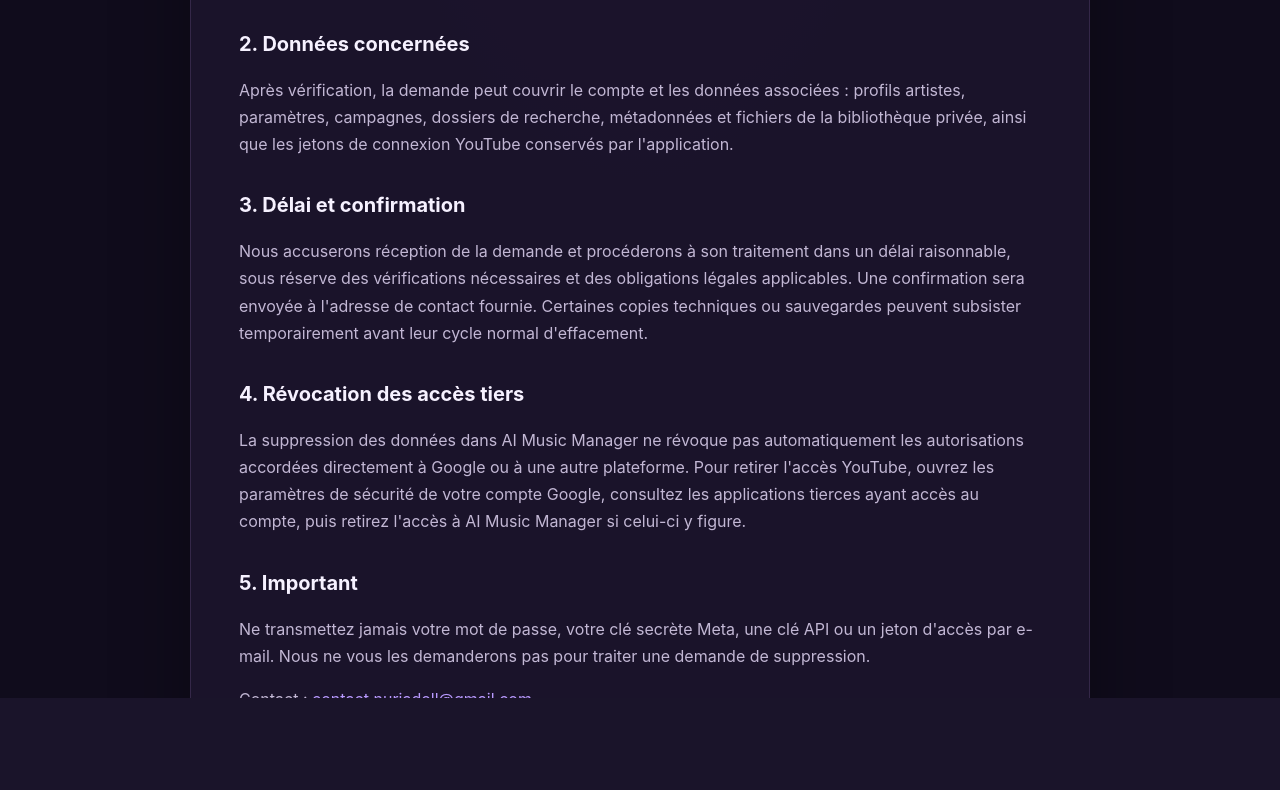
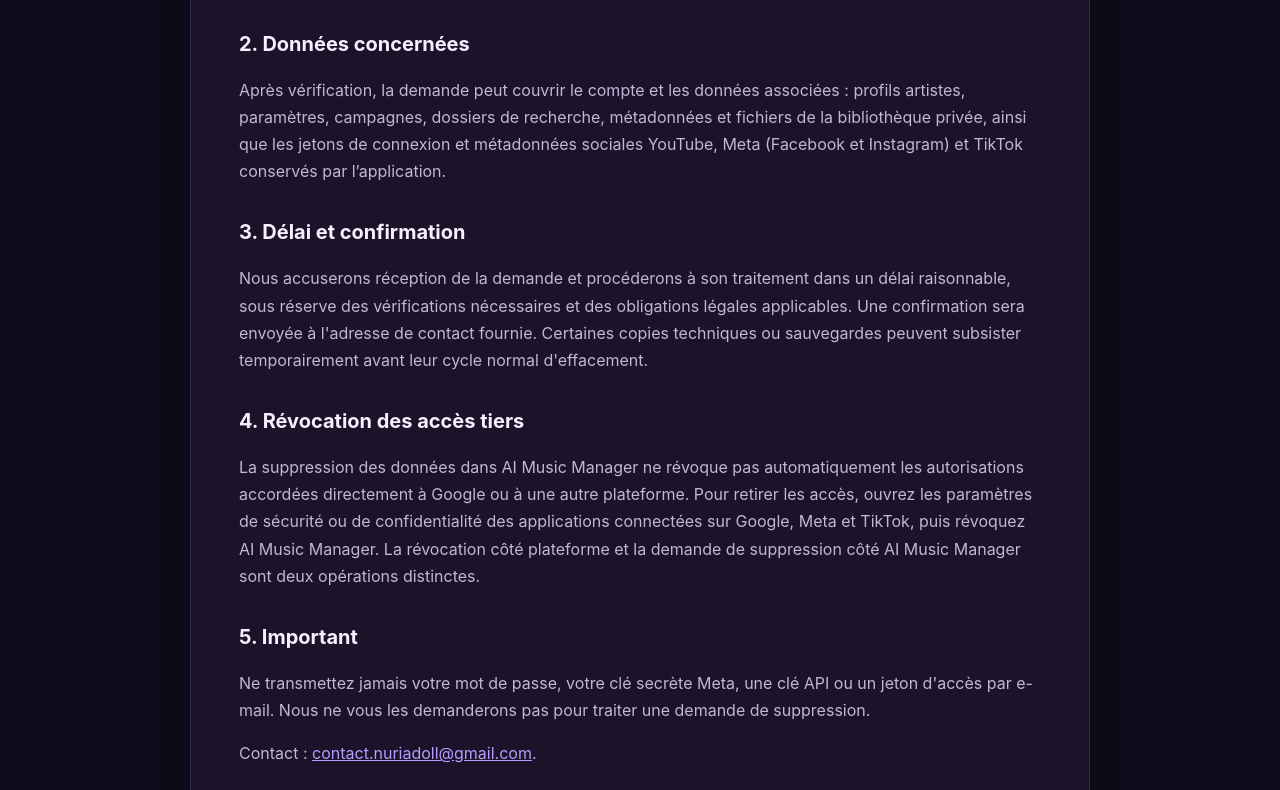
Before and after one commit to lmtybeatz/nuria-doll-ai-manager, a plain HTML site: page data-deletion/index.html in a window 1280 px wide. Shown: the part 573-1363 px from the top of the page. Drawn offline with Linux system fonts and the light colour scheme.

Commit message:
Include social network tokens in deletion policy

```diff
--- a/data-deletion/index.html
+++ b/data-deletion/index.html
@@ -26,11 +26,11 @@ main{width:min(900px,calc(100% - 32px));margin:48px auto;padding:clamp(22px,5vw,
 <li>Nous pourrons vous demander une confirmation supplémentaire avant toute suppression afin d'éviter qu'une personne non autorisée ne supprime vos données.</li>
 </ol>
 <h2>2. Données concernées</h2>
-<p>Après vérification, la demande peut couvrir le compte et les données associées : profils artistes, paramètres, campagnes, dossiers de recherche, métadonnées et fichiers de la bibliothèque privée, ainsi que les jetons de connexion YouTube conservés par l'application.</p>
+<p>Après vérification, la demande peut couvrir le compte et les données associées : profils artistes, paramètres, campagnes, dossiers de recherche, métadonnées et fichiers de la bibliothèque privée, ainsi que les jetons de connexion et métadonnées sociales YouTube, Meta (Facebook et Instagram) et TikTok conservés par l’application.</p>
 <h2>3. Délai et confirmation</h2>
 <p>Nous accuserons réception de la demande et procéderons à son traitement dans un délai raisonnable, sous réserve des vérifications nécessaires et des obligations légales applicables. Une confirmation sera envoyée à l'adresse de contact fournie. Certaines copies techniques ou sauvegardes peuvent subsister temporairement avant leur cycle normal d'effacement.</p>
 <h2>4. Révocation des accès tiers</h2>
-<p>La suppression des données dans AI Music Manager ne révoque pas automatiquement les autorisations accordées directement à Google ou à une autre plateforme. Pour retirer l'accès YouTube, ouvrez les paramètres de sécurité de votre compte Google, consultez les applications tierces ayant accès au compte, puis retirez l'accès à AI Music Manager si celui-ci y figure.</p>
+<p>La suppression des données dans AI Music Manager ne révoque pas automatiquement les autorisations accordées directement à Google ou à une autre plateforme. Pour retirer les accès, ouvrez les paramètres de sécurité ou de confidentialité des applications connectées sur Google, Meta et TikTok, puis révoquez AI Music Manager. La révocation côté plateforme et la demande de suppression côté AI Music Manager sont deux opérations distinctes.</p>
 <h2>5. Important</h2>
 <p>Ne transmettez jamais votre mot de passe, votre clé secrète Meta, une clé API ou un jeton d'accès par e-mail. Nous ne vous les demanderons pas pour traiter une demande de suppression.</p>
 <p>Contact : <a href="mailto:contact.nuriadoll@gmail.com">contact.nuriadoll@gmail.com</a>.</p>
```
